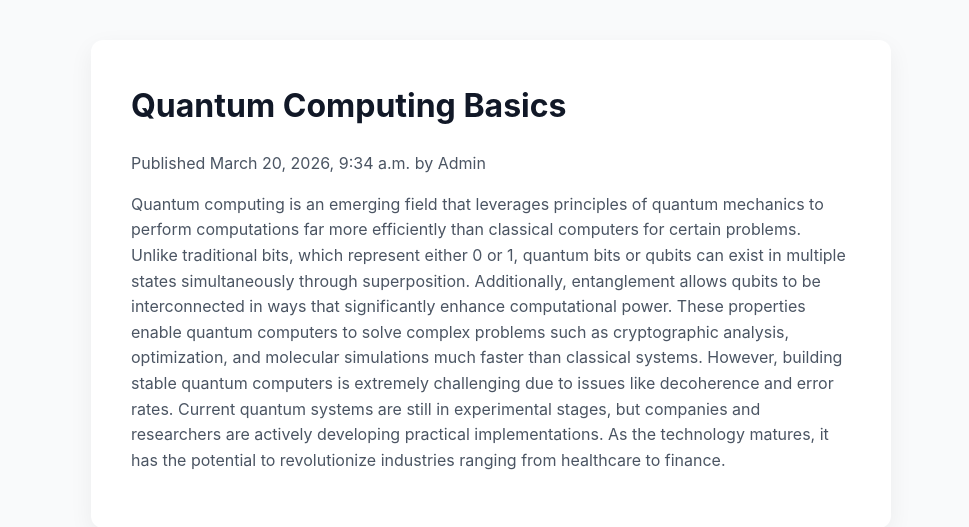
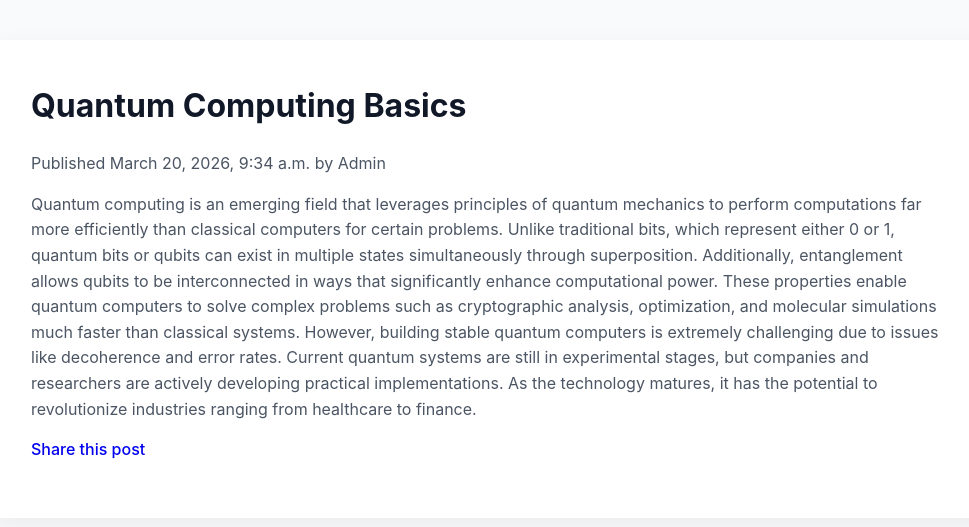
Before and after one commit to msVivekRanjan/CSW2, a Django app: a page that uses Project/mysite/blog/templates/blog/post/detail.html in a window 1280 px wide. Shown: the top 527 px of the page, without its empty margins (149-1118 px from the left). Run offline with Django 5.2, Linux system fonts and the light colour scheme; data comes from the database, SQL or seed files in the repository.

Commit message:
2026.03.21_Sat

```diff
--- a/Project/mysite/blog/static/css/blog.css
+++ b/Project/mysite/blog/static/css/blog.css
@@ -1,4 +1,3 @@
-/* Reset + base styling */
 * {
     margin: 0;
     padding: 0;
@@ -14,7 +13,7 @@ body {
 
 /* Center content like a real website */
 #content {
-    max-width: 800px;
+    max-width: 1000px;
     margin: 40px auto;
     background: #ffffff;
     padding: 40px;
@@ -43,7 +42,7 @@ p {
 
 /* Links (important for pagination + posts) */
 a {
-    color: #2563eb;
+    /* color: #2563eb; */
     text-decoration: none;
     font-weight: 500;
 }
--- a/Project/mysite/blog/templates/blog/post/detail.html
+++ b/Project/mysite/blog/templates/blog/post/detail.html
@@ -6,4 +6,7 @@
         Published {{post.publish}} by {{post.author}}
     </p>
     {{post.body|linebreaks}}
+    <p>
+        <a href="{% url 'blog:post_share' post.id %}"> Share this post </a>
+    </p>
 {% endblock content %}
--- a/Project/mysite/blog/urls.py
+++ b/Project/mysite/blog/urls.py
@@ -7,4 +7,5 @@ urlpatterns = [
     path('',views.post_list,name='post_list'),
     path('<int:id>/',views.post_detail,name='post_detail'),
     path('<int:year>/<int:month>/<int:day>/<slug:post>/',views.post_detail,name='post_detail'),
+    path('<int:post_id>/share/',views.post_share,name='post_share'),
 ]
--- a/Project/mysite/blog/views.py
+++ b/Project/mysite/blog/views.py
@@ -3,23 +3,44 @@ from .models import Post
 from django.core.paginator import EmptyPage,Paginator,PageNotAnInteger
 from django.views.generic import ListView
 from .forms import EmailPostForm
+from django.core.mail import send_mail
 
 def post_share(request,post_id):
     post = get_object_or_404(Post,id=post_id,status=Post.Status.PUBLISHED)
+    sent=False
     if request.method=='POST':
         form=EmailPostForm(request.POST)
         if form.is_valid():
             cd = form.cleaned_data
-        else:
-            form =EmailPostForm()
-            return render(
-                request,
-                'blog/post/share.html',
-                {
-                    'post':post,
-                    'form':form
-                }
+            post_url=request.build_absolute_uri(
+                post.get_absolute_url()
             )
+            subject=(
+                f"{cd['name']}({cd['email']})"
+                f"recommends you read {post.title}"
+            )
+            message=(
+                f"Read {post.title} at {post_url}\n\n"
+                f"{cd['name']}'s comments: {cd['comments']}"
+            )
+            send_mail(
+                subject=subject,
+                message=message,
+                from_email=None,
+                recipient_list=[cd['to']]
+            )
+            sent=True
+    else:
+        form =EmailPostForm()
+    return render(
+        request,
+        'blog/post/share.html',
+        {
+            'post':post,
+            'form':form,
+            'sent':sent
+        }
+    )
 
 
 class PostListView(ListView):
```
Also changed, not shown: Project/mysite/blog/templates/blog/post/share.html (added, +15 -0 lines).
